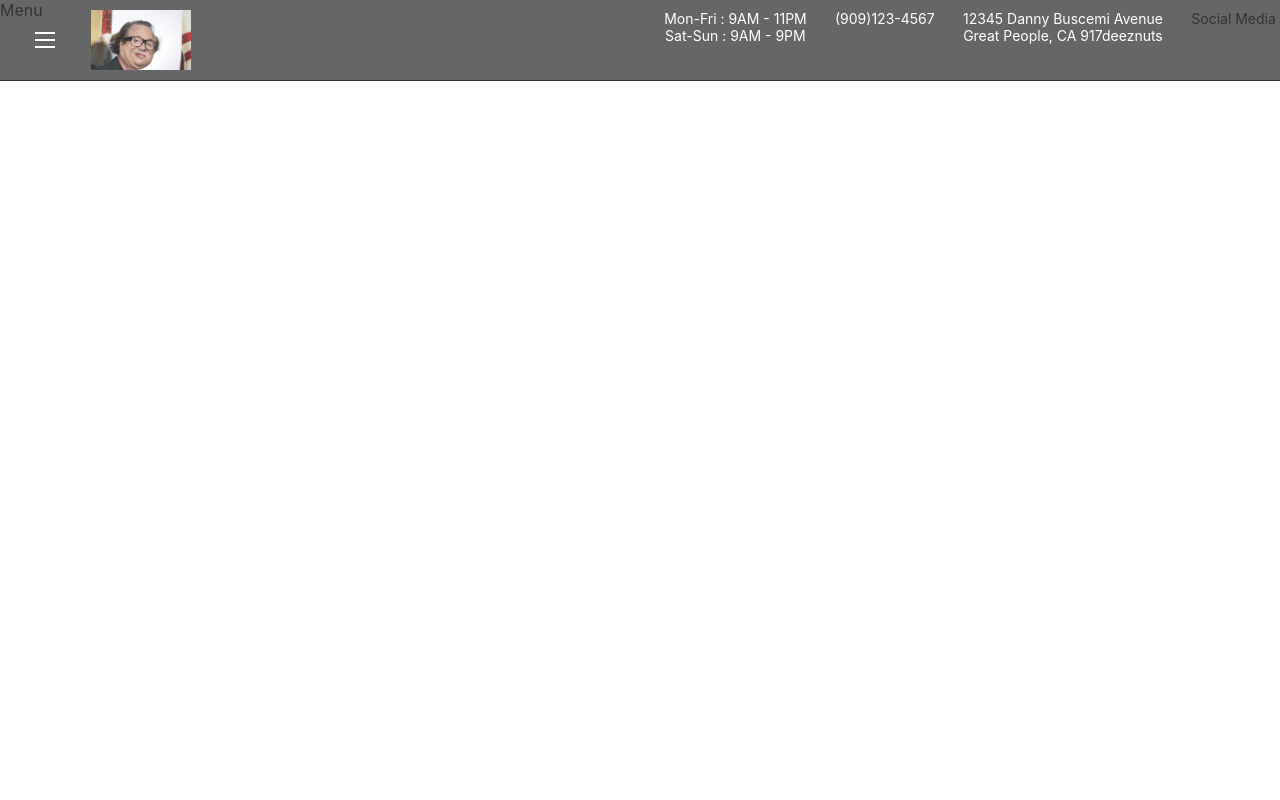
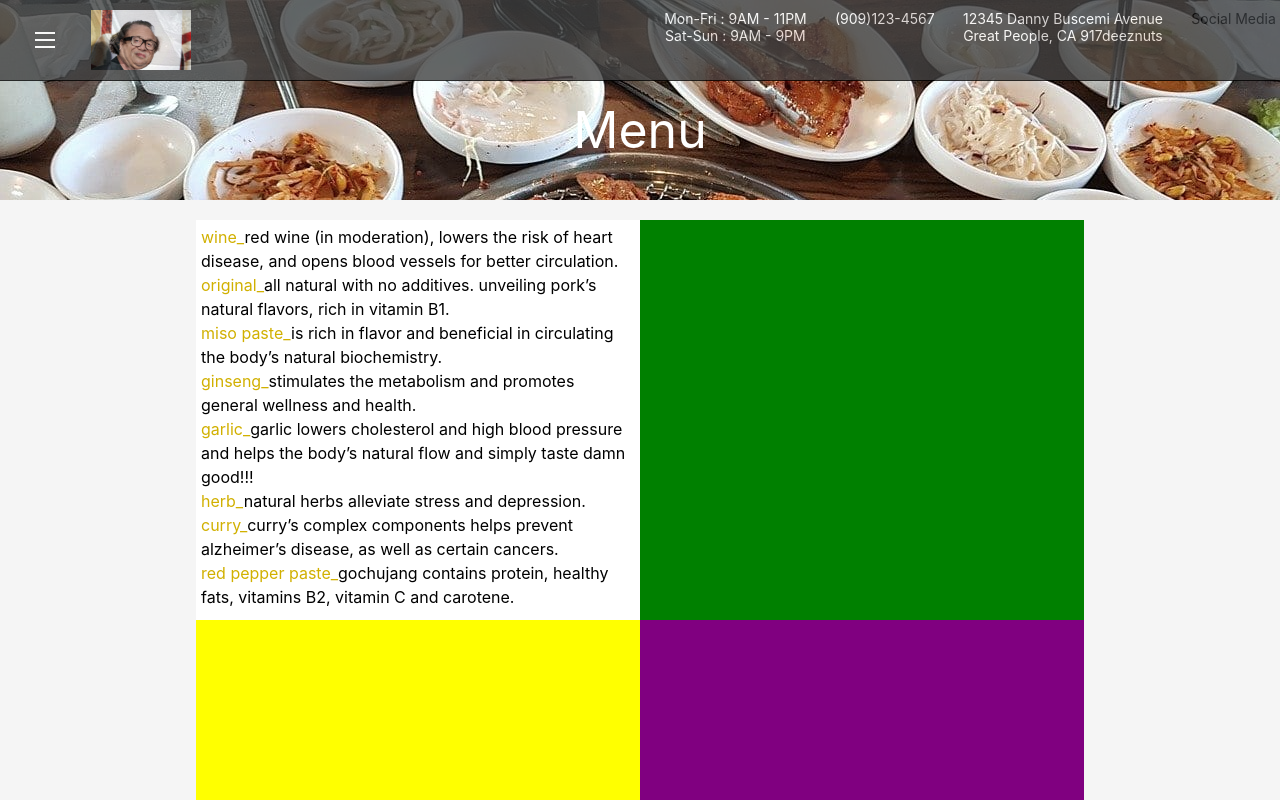
Before and after one commit to Adrian-Ligad/KBBQ-Site, a React (Create React App) app: page /Menu in a window 1280 px wide. Shown: the top 800 px of the page. Built offline with nearby package versions, Linux system fonts and the light colour scheme; what google-maps-react would draw is missing.

Commit message:
started menu page

```diff
--- a/src/App.css
+++ /dev/null
@@ -1,5 +0,0 @@
-.App {
-    position: static;
-    height:100%;
-    width: 100%;
-}
--- a/src/App.js
+++ b/src/App.js
@@ -10,7 +10,6 @@ import TestimonyPage from './TestimonyPage/TestimonyPage'
 import HomePage from './HomePage/HomePage'
 
 import { GlobalStyles } from './global';
-import './App.css'
 
 export default function App() {
 //handles scroll and position location
@@ -18,9 +17,8 @@ export default function App() {
   const handleScroll = () => setScroll(window.scrollY);
   useEffect(() => { window.addEventListener("scroll", handleScroll); }, []);
 
-
   return(
-    <div className = "App">
+    <>
       <GlobalStyles />
       <ScrollToTop />
       <Header scroll = {scroll}/>
@@ -41,6 +39,6 @@ export default function App() {
           <HomePage/>
         </Route>
       </Switch>
-    </div>
+    </>
   )
 }
--- a/src/ContactPage/ContactPage.css
+++ b/src/ContactPage/ContactPage.css
@@ -2,8 +2,8 @@
     display: flex;
     flex-direction: column;
     width: 100%;
-    height:48em;
-    background: #e0e0e0;
+    height:47em;
+    background: #white;
 
 }
 
--- a/src/MenuPage/MenuPage.js
+++ b/src/MenuPage/MenuPage.js
@@ -1,7 +1,78 @@
+import { MenuContainer, MenuHeader, MenuContent, MenuRow, MenuBox, MenuBoxAlt, MenuPicture, MenuPictureAlt, MenuItem } from './MenuPage.styled'
+
 export default function MenuPage() {
     return (
-        <div>
-            Menu
-        </div>
+        <MenuContainer>
+            <MenuHeader>
+                Menu
+            </MenuHeader>
+            <MenuContent>
+                <MenuRow>
+                    <MenuBox>
+                        <MenuItem menuItemTitle = "wine_">
+                            red wine  (in moderation), lowers the risk of heart disease, and
+                            opens blood vessels for better circulation.
+                        </MenuItem>
+                        <MenuItem menuItemTitle = "original_">
+                        all natural with no additives.
+                        unveiling pork’s natural flavors, rich in vitamin B1.
+                        </MenuItem>
+                        <MenuItem menuItemTitle = "miso paste_">
+                        is rich in flavor and beneficial in circulating the body’s natural biochemistry.
+                        </MenuItem>
+                        <MenuItem menuItemTitle = "ginseng_">
+                        stimulates the metabolism and promotes general wellness and health.
+                        </MenuItem>
+                        <MenuItem menuItemTitle = "garlic_">
+                        garlic lowers cholesterol and high blood pressure and helps the body’s natural flow and simply taste damn good!!!
+                        </MenuItem>
+                        <MenuItem menuItemTitle = "herb_">
+                        natural herbs alleviate stress and depression.
+                        </MenuItem>
+                        <MenuItem menuItemTitle = "curry_">
+                        curry’s complex components helps prevent alzheimer’s disease, as well as certain cancers.
+                        </MenuItem>
+                        <MenuItem menuItemTitle = "red pepper paste_">
+                        gochujang contains protein, healthy fats, vitamins B2, vitamin C and carotene.
+                        </MenuItem>
+                    </MenuBox>
+                    <MenuPicture>
+
+                    </MenuPicture>
+                </MenuRow>
+                <MenuRow>
+                    <MenuPictureAlt>
+
+                    </MenuPictureAlt>
+                    <MenuBoxAlt>
+
+                    </MenuBoxAlt>
+                </MenuRow>
+                <MenuRow>
+                    <MenuBox>
+
+                    </MenuBox>
+                    <MenuPicture>
+
+                    </MenuPicture>
+                </MenuRow>
+                <MenuRow>
+                    <MenuPictureAlt>
+
+                    </MenuPictureAlt>
+                    <MenuBoxAlt>
+
+                    </MenuBoxAlt>
+                </MenuRow>
+                <MenuRow>
+                    <MenuBox>
+
+                    </MenuBox>
+                    <MenuPicture>
+
+                    </MenuPicture>
+                </MenuRow>
+            </MenuContent>
+        </MenuContainer>
     )
 }
--- /dev/null
+++ b/src/MenuPage/MenuPage.styled.js
@@ -0,0 +1,68 @@
+import styled from 'styled-components'
+
+import kbbq from '../pictures/kbbq.jpg'
+const MenuContainer = styled.div`
+display: flex;
+flex-direction: column;
+`
+
+const MenuHeader = styled.div`
+    background-image: url(${kbbq});
+    background-repeat:no-repeat;
+    background-size:cover;
+    filter:grayscale(0.2);
+    color:white;
+    height: 0;
+    font-size: 50px;
+    display:flex;
+    justify-content: center;
+    padding:2em;
+`
+
+const MenuContent = styled.div`
+    background: #F5F5F5;
+    display:flex;
+    flex-direction: column;
+    justify-content:center;
+    padding: 20px;
+`
+
+const MenuRow = styled.div`
+    width:100%;
+    height:25em;
+    display:flex;
+    flex-direction:row;
+    justify-content:center;
+    `
+
+const MenuBox = styled.div`
+    width:35%;
+    background:white;
+    font-size: 16px;
+    line-height: 1.5;
+    padding: 5px;
+`
+
+const MenuBoxAlt = styled(MenuBox)`
+    background:purple;
+`
+
+const MenuPicture = styled.div`
+    width:35%;
+    background:green;
+    padding: 5px;
+`
+
+const MenuPictureAlt = styled(MenuPicture)`
+    background:yellow;
+`
+
+const MenuItem = styled.div`
+    &::before {
+        color: #D1B000;
+        content:${({ menuItemTitle }) => `"${menuItemTitle}"`};
+    }
+
+`
+
+export { MenuContainer, MenuHeader, MenuContent, MenuRow, MenuBox, MenuBoxAlt, MenuPicture, MenuPictureAlt, MenuItem }
```
Also changed, not shown: src/MenuPage/MenuItem.js (added), src/pictures/kbbq.jpg (added).
